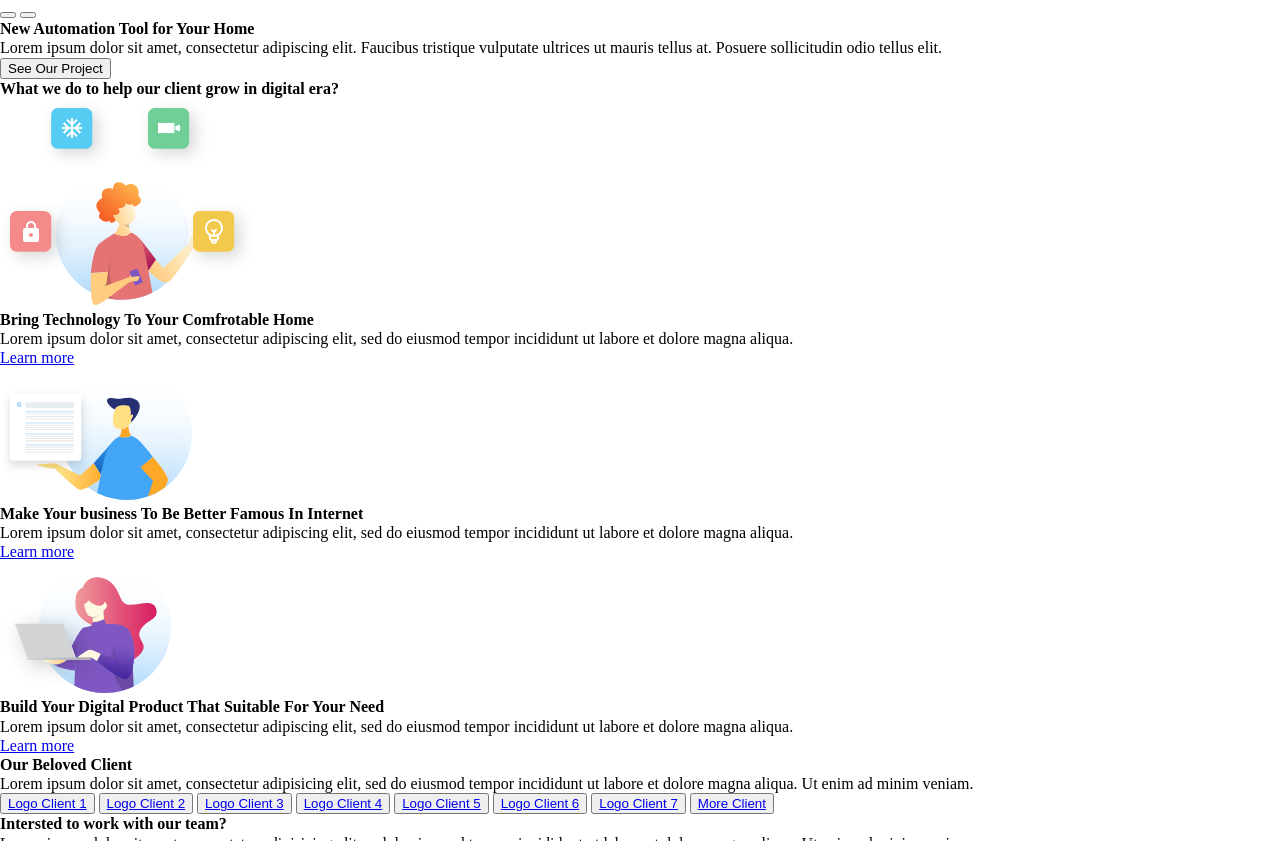
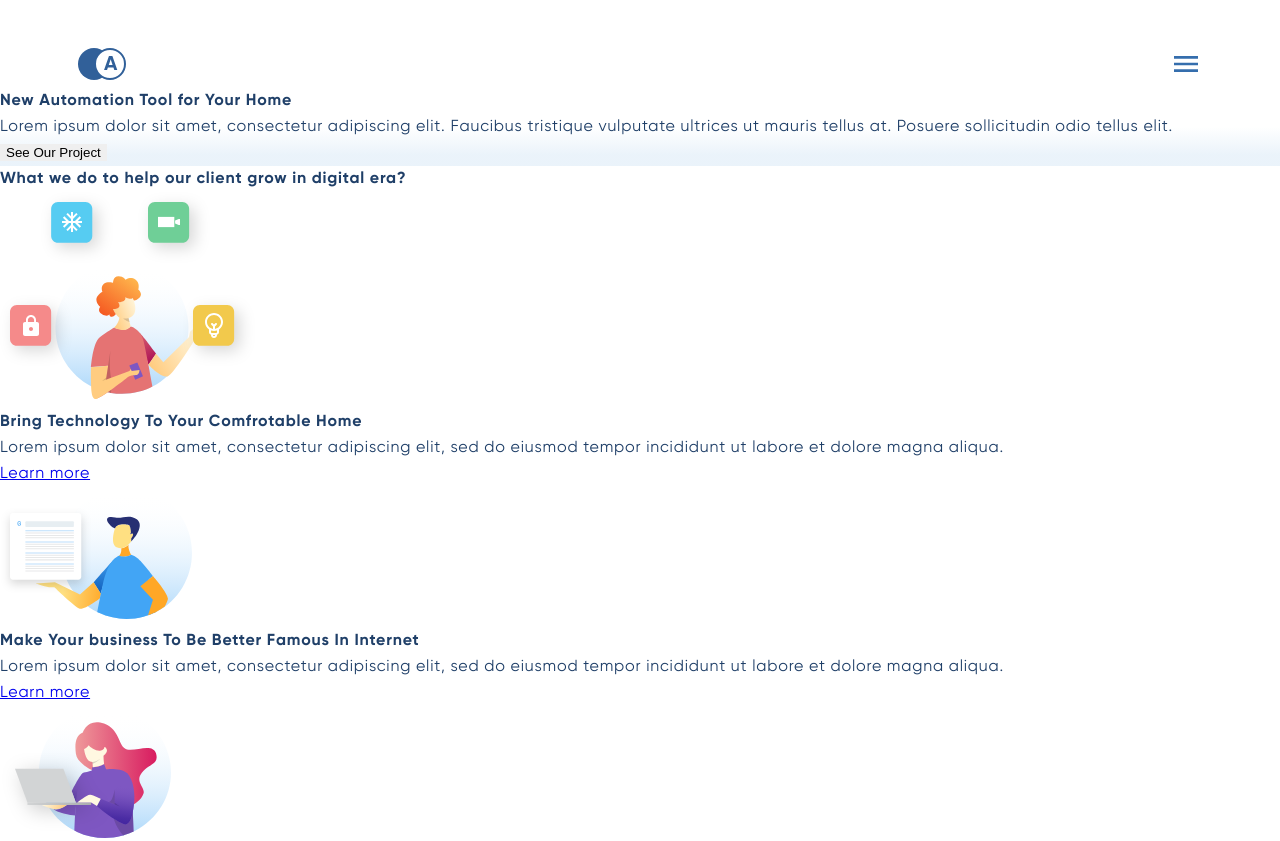
Before and after one commit to Spiggoth/april-pet-project, a plain HTML site: page index.html in a window 1280 px wide. Shown: the top 841 px of the page. Drawn offline with Linux system fonts and the light colour scheme.

Commit message:
Add fonts and header

```diff
--- a/css/styles.css
+++ b/css/styles.css
@@ -0,0 +1,90 @@
+@font-face {
+  font-family: "Gilroy";
+  src: local("Gilroy Regular"), local("Gilroy-Regular"),
+    url("../fonts/Gilroy-Regular.woff2") format("woff2"),
+    url("../fonts/Gilroy-Regular.woff") format("woff");
+
+  font-weight: normal;
+  font-style: normal;
+}
+@font-face {
+  font-family: "Gilroy";
+  src: local("Gilroy Bold"), local("Gilroy-Bold"),
+    url("../fonts/Gilroy-Bold.woff2") format("woff2"),
+    url("../fonts/Gilroy-Bold.woff") format("woff");
+
+  font-weight: bold;
+  font-style: normal;
+}
+@font-face {
+  font-family: "Gilroy";
+  src: local("Gilroy Thin"), local("Gilroy-Thin"),
+    url("../fonts/Gilroy-Thin.woff2") format("woff2"),
+    url("../fonts/Gilroy-Thin.woff") format("woff");
+
+  font-weight: 100;
+  font-style: normal;
+}
+html {
+  box-sizing: border-box;
+}
+*,
+*::before,
+*::after {
+  box-sizing: inherit;
+}
+body {
+  font-family: "Gilroy";
+  font-style: normal;
+  font-size: 16px;
+  line-height: 26px;
+  letter-spacing: 0.05em;
+  font-weight: normal;
+  color: #1f3f68;
+}
+button {
+  border: none;
+}
+img {
+  max-width: 100%;
+  height: auto;
+}
+.homepage {
+  max-width: 1366px;
+  width: 100%;
+  max-height: fit-content;
+  margin: 0 auto;
+  background: #ffffff;
+}
+/* общий header */
+.main-backgroung {
+  display: block;
+  background: linear-gradient(
+    0deg,
+    rgba(152, 195, 232, 0.2) 8.84%,
+    rgba(152, 195, 232, 0) 31.12%
+  );
+}
+/* header */
+header {
+  width: 87.84773060029283%;
+  height: 48px;
+  margin: 40px auto 0;
+  display: flex;
+  flex-wrap: wrap;
+  align-items: center;
+  justify-content: space-between;
+}
+.header__logo {
+  width: 48px;
+  height: 48px;
+  background: url(../img/svg/logo_top.svg) no-repeat left center;
+  cursor: pointer;
+}
+.header__right-menu {
+  width: 32px;
+  height: 32px;
+  background: url(../img/svg/right_menu.svg) no-repeat left center;
+  cursor: pointer;
+}
+/* конец кода header */
--- a/index.html
+++ b/index.html
@@ -9,8 +9,8 @@
   <body class="homepage">
     <div class="main-backgroung">
       <header class="header">
-        <button><a href="#!"></a></button>
-        <button><a href="#!"></a></button>
+        <button class="header__logo"><a href="#!"></a></button>
+        <button class="header__right-menu"><a href="#!"></a></button>
       </header>
       <section>
         <div>
```
Also changed, not shown: index2.html (+4 -4 lines), fonts/Gilroy-Bold.woff (added), fonts/Gilroy-Bold.woff2 (added), fonts/Gilroy-Regular.woff (added), fonts/Gilroy-Regular.woff2 (added), fonts/Gilroy-Thin.woff (added), fonts/Gilroy-Thin.woff2 (added).
